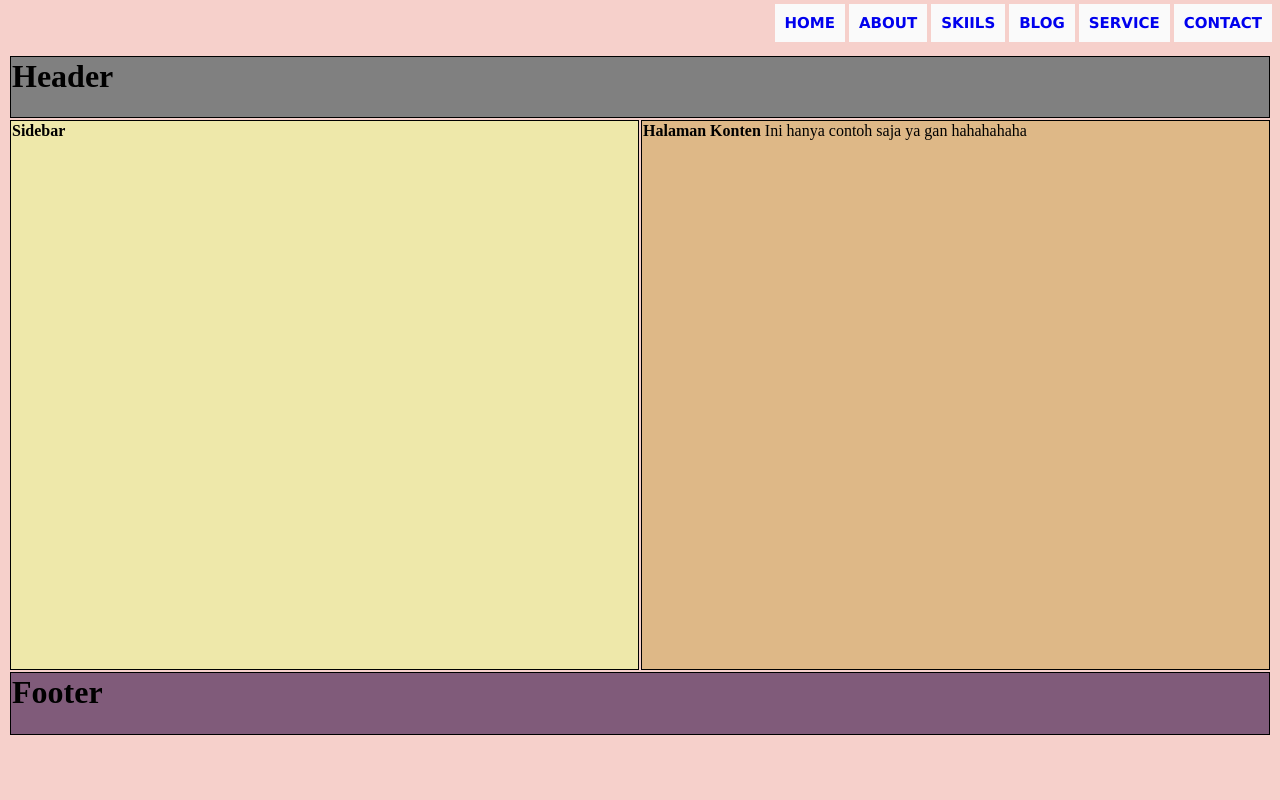
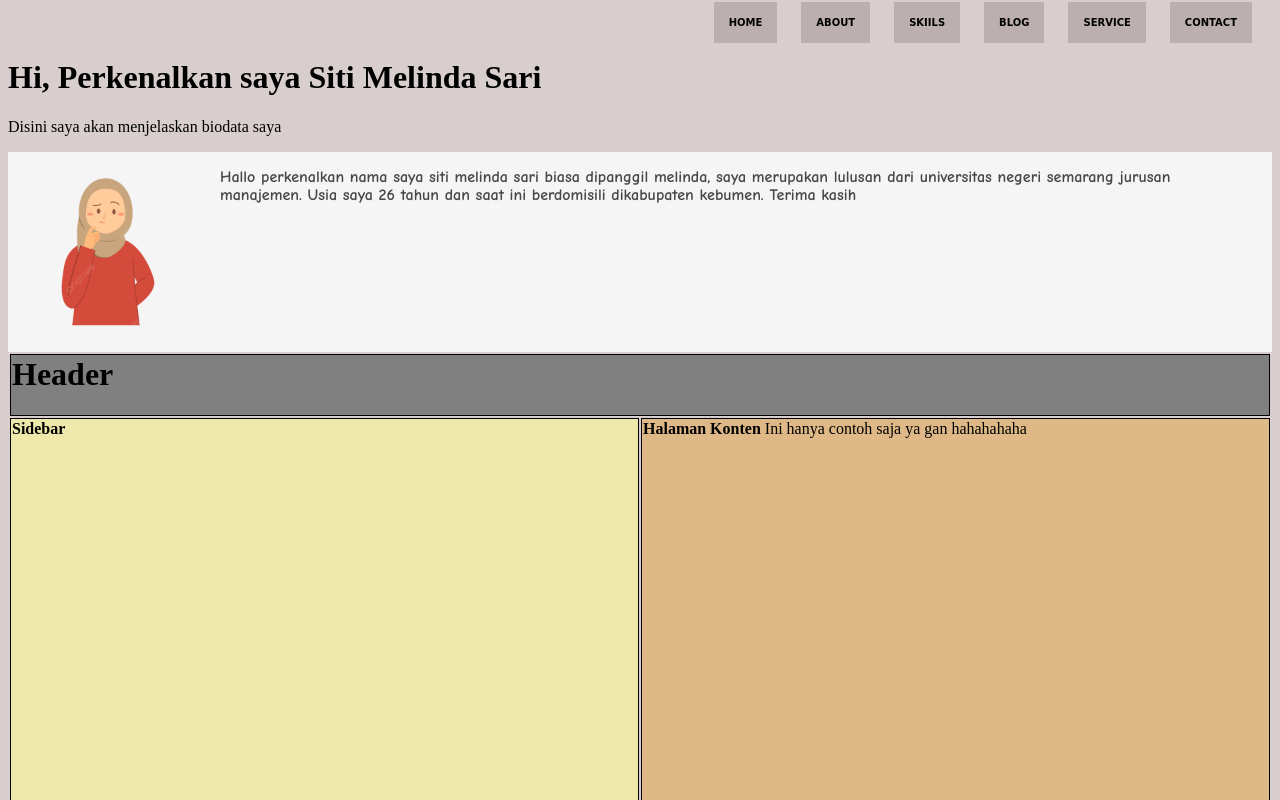
Before and after one commit to smlndsr/latihan2, a plain HTML site: page index.html in a window 1280 px wide. Shown: the top 800 px of the page. Drawn offline with Linux system fonts and the light colour scheme.

Commit message:
lanjutan

```diff
--- a/assets/style.css
+++ b/assets/style.css
@@ -1,24 +1,24 @@
 body {
-    background-color: rgb(246, 208, 203);
+    background-color: rgb(215, 206, 205);
     background-repeat: no-repeat;
     background-size: cover;
 }
 
 nav li{
-    font-family: Verdana, Geneva, Tahoma, sans-serif;
+    font-family: cursive;
     font-style: normal;
     font-weight: bold;
-    font-size: 15px;
+    font-size: 10px;
     line-height: 30px;
     display: inline;
     align-items: flex-end;
     text-transform: uppercase;
-    color: black;
-    background-color: rgb(250, 250, 250);
+    background-color: rgb(187, 175, 175);
     flex: none;
-    padding: 10px;
+    padding: 15px;
     order: 0;
     flex-grow: 0;
+    margin-right: 20px;
 }
 nav ul{
     text-align: right;
@@ -26,19 +26,30 @@ nav ul{
 
 nav li a{
     text-decoration: none;
+    color: black;
 }
 
-img {
-    width:500px;
-    height: 500px;
-    border-radius: 100%;
-    border: 20px solid black
+.kotak {
+    width: 100%;
+    height: 200px;
+    background-color: whitesmoke;
+    display: flex;
 }
 
-.box_image {
-    text-align: center;
+.gambar{
+    width: 200px;
+    height: 200px;
+    position: absolute;
 }
 
+.teks{
+    position: absolute;
+    left: 220px;
+    right: 50px;
+    font-weight: bold;
+    font-family: 'Comic Sans MS', cursive;
+    color: rgb(72, 71, 71);
+}
 td {
     border: 1px solid black;
     width: 50%
--- a/index.html
+++ b/index.html
@@ -14,6 +14,14 @@
             <li><a href="#">Contact</a></li>
         </ul>
     </nav>
+    <header id="Welcome-Section">
+        <h1>Hi, Perkenalkan saya Siti Melinda Sari</h1>
+        <p>Disini saya akan menjelaskan biodata saya</p>
+    </header>
+    <div class="kotak">
+        <img class="gambar" src="assets/images/foto.png" alt="deskripsigambar">
+        <p class="teks">Hallo perkenalkan nama saya siti melinda sari biasa dipanggil melinda, saya merupakan lulusan dari universitas negeri semarang jurusan manajemen. Usia saya 26 tahun dan saat ini berdomisili dikabupaten kebumen. Terima kasih</p>
+    </div>
         </div>
         <table width="100%">
             <tr>
```
Also changed, not shown: assets/images/foto.png (added), assets/images/sari.jpg (added), assets/images/sariri.png (added).
